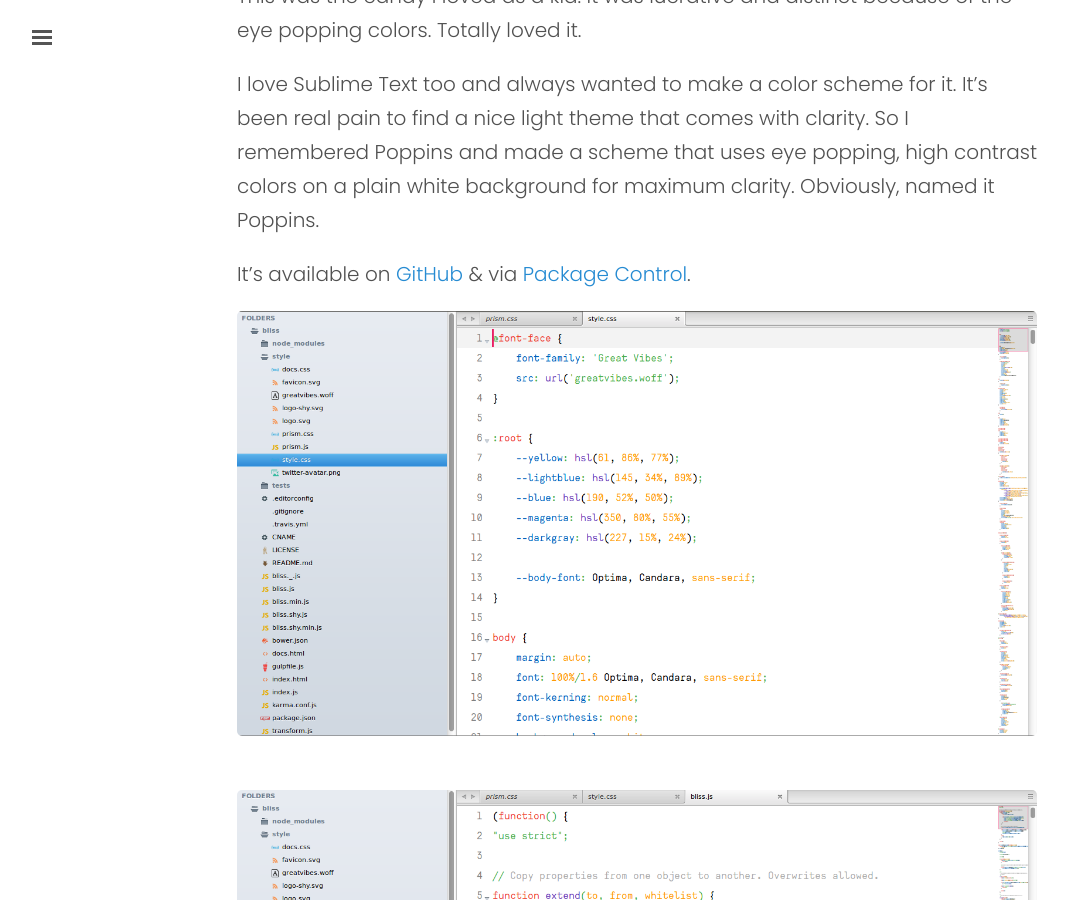
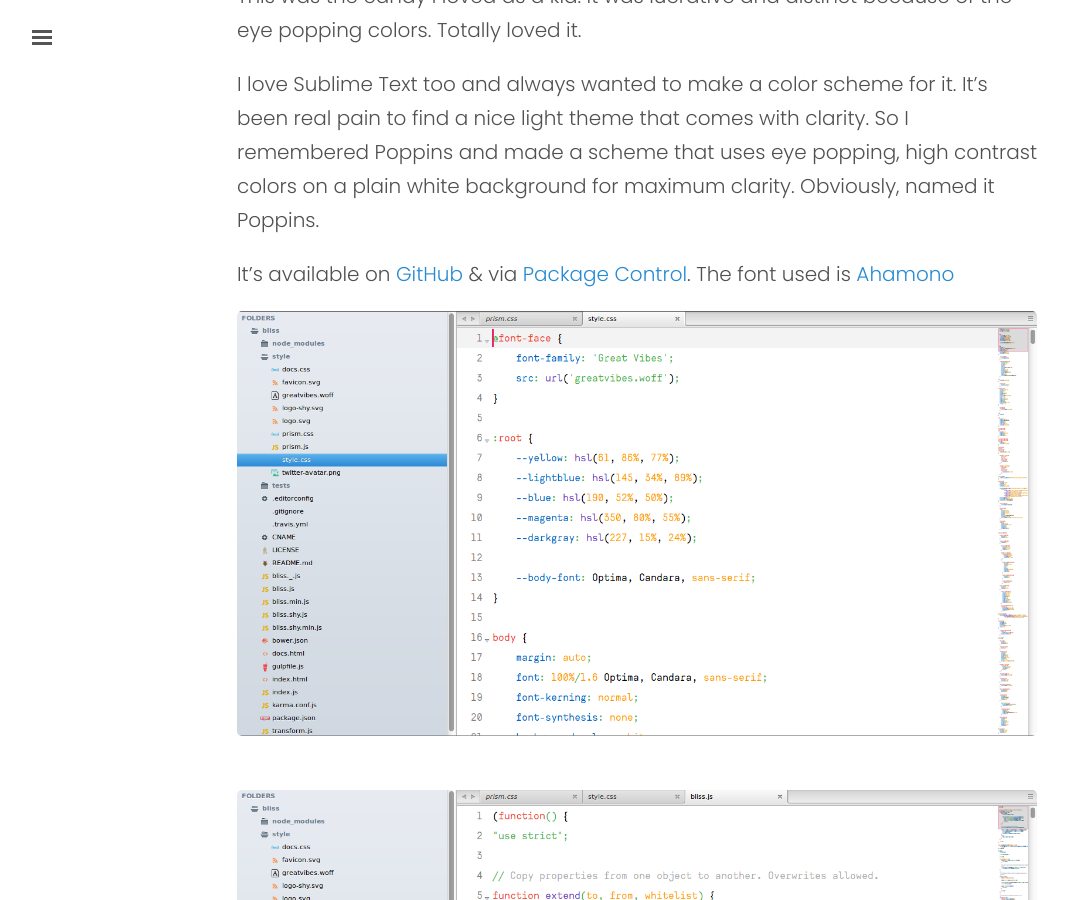
Before and after one commit to praveenpuglia/praveenpuglia.github.io, a Jekyll site: the page built from _posts/2015-12-20-introducing-poppins.md, in a window 1280 px wide and 900 px high, scrolled down 439 px. Shown: the whole window, without its empty margins (3-1071 px from the left). Built offline with Jekyll 4.4.1, drawn with Linux system fonts in a browser that asks for light colours; Markdown is read by kramdown in place of the engine named in the settings; comment, search, counter and statistics services are not loaded.

Commit message:
added ahamono in poppins post

```diff
--- a/_posts/2015-12-20-introducing-poppins.md
+++ b/_posts/2015-12-20-introducing-poppins.md
@@ -26,7 +26,7 @@ This was the candy I loved as a kid. It was lucrative and distinct because of th
 
 I love Sublime Text too and always wanted to make a color scheme for it. It's been real pain to find a nice light theme that comes with clarity. So I remembered Poppins and made a scheme that uses eye popping, high contrast colors on a plain white background for maximum clarity. Obviously, named it Poppins.
 
-It's available on [GitHub](https://github.com/praveenpuglia/color_scheme_poppins) & via [Package Control](https://packagecontrol.io/packages/Poppins%20-%20Color%20Scheme).
+It's available on [GitHub](https://github.com/praveenpuglia/color_scheme_poppins) & via [Package Control](https://packagecontrol.io/packages/Poppins%20-%20Color%20Scheme). The font used is [Ahamono](https://www.behance.net/gallery/19532783/AhamonoMonospaced)
 
 ![CSS](/assets/images/2015/12/poppins-shot-css.png)
 ![JS](/assets/images/2015/12/poppins-shot-js.png)
```
